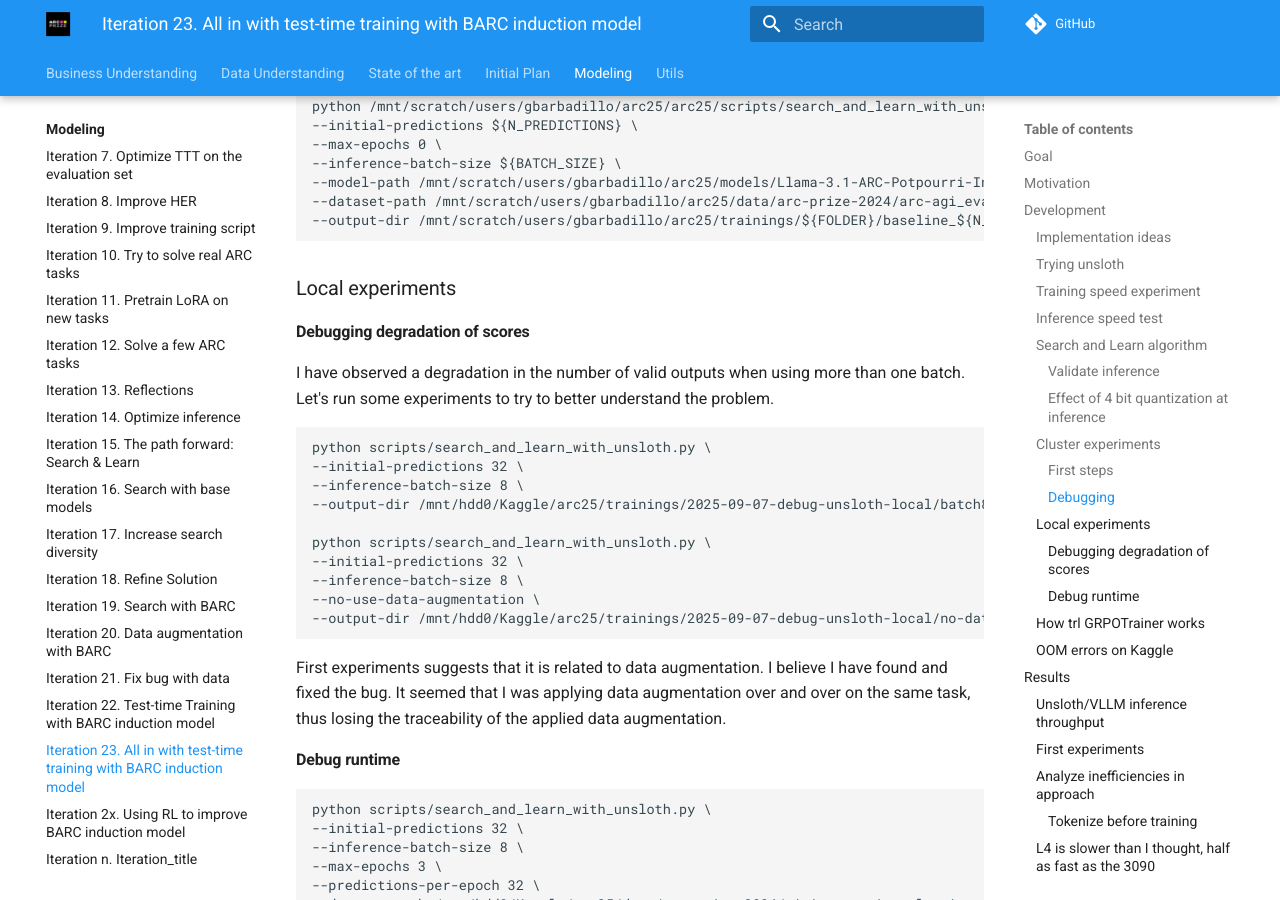
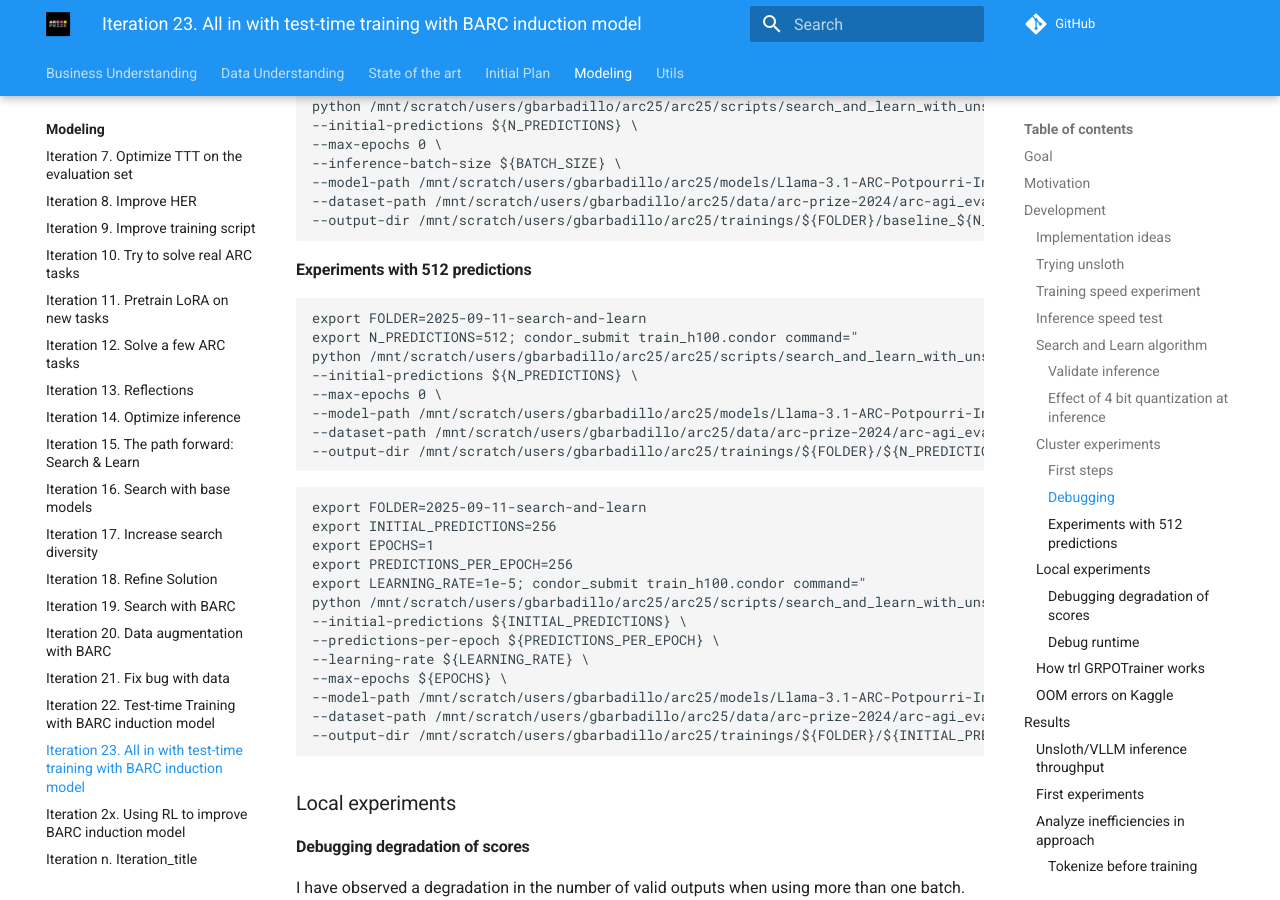
Before and after one commit to ironbar/arc25, an MkDocs documentation site: the page built from docs/modeling/Iteration_23_ttt_BARC_v2.md, in a window 1280 px wide and 900 px high, scrolled down 5534 px. Built offline with MkDocs 1.6.1 and Material for MkDocs 9.7.7, drawn with Linux system fonts in a browser that asks for light colours; comment, search, counter and statistics services are not loaded; some of the changed text lies outside the part shown.

Commit message:
proposed new experiments for the cluster

````diff
--- a/docs/modeling/Iteration_23_ttt_BARC_v2.md
+++ b/docs/modeling/Iteration_23_ttt_BARC_v2.md
@@ -258,6 +258,35 @@ python /mnt/scratch/users/gbarbadillo/arc25/arc25/scripts/search_and_learn_with_
 --model-path /mnt/scratch/users/gbarbadillo/arc25/models/Llama-3.1-ARC-Potpourri-Induction-8B \
 --dataset-path /mnt/scratch/users/gbarbadillo/arc25/data/arc-prize-2024/arc-agi_evaluation_challenges.json \
 --output-dir /mnt/scratch/users/gbarbadillo/arc25/trainings/${FOLDER}/baseline_${N_PREDICTIONS}preds_${BATCH_SIZE}batch" -append request_gpus=1 -append request_cpus=16
+```
+
+#### Experiments with 512 predictions
+
+```bash
+export FOLDER=2025-09-11-search-and-learn
+export N_PREDICTIONS=512; condor_submit train_h100.condor command="
+python /mnt/scratch/users/gbarbadillo/arc25/arc25/scripts/search_and_learn_with_unsloth.py \
+--initial-predictions ${N_PREDICTIONS} \
+--max-epochs 0 \
+--model-path /mnt/scratch/users/gbarbadillo/arc25/models/Llama-3.1-ARC-Potpourri-Induction-8B \
+--dataset-path /mnt/scratch/users/gbarbadillo/arc25/data/arc-prize-2024/arc-agi_evaluation_challenges.json \
+--output-dir /mnt/scratch/users/gbarbadillo/arc25/trainings/${FOLDER}/${N_PREDICTIONS}i_baseline" -append request_gpus=1 -append request_cpus=32
+```
+
+```bash
+export FOLDER=2025-09-11-search-and-learn
+export INITIAL_PREDICTIONS=256
+export EPOCHS=1
+export PREDICTIONS_PER_EPOCH=256
+export LEARNING_RATE=1e-5; condor_submit train_h100.condor command="
+python /mnt/scratch/users/gbarbadillo/arc25/arc25/scripts/search_and_learn_with_unsloth.py \
+--initial-predictions ${INITIAL_PREDICTIONS} \
+--predictions-per-epoch ${PREDICTIONS_PER_EPOCH} \
+--learning-rate ${LEARNING_RATE} \
+--max-epochs ${EPOCHS} \
+--model-path /mnt/scratch/users/gbarbadillo/arc25/models/Llama-3.1-ARC-Potpourri-Induction-8B \
+--dataset-path /mnt/scratch/users/gbarbadillo/arc25/data/arc-prize-2024/arc-agi_evaluation_challenges.json \
+--output-dir /mnt/scratch/users/gbarbadillo/arc25/trainings/${FOLDER}/${INITIAL_PREDICTIONS}i_${EPOCHS}x${PREDICTIONS_PER_EPOCH}_lr${LEARNING_RATE}" -append request_gpus=1 -append request_cpus=32
 ```
 
 ### Local experiments
@@ -554,3 +583,4 @@ Collecting flashinfer-python==0.2.5+cu124torch2.6`
   - [ ] Remove duplicates
   - [ ] Filter cases with lower scores (as I did)
   - [ ] How fast is inference compared to training?
+  - [ ] Train for multiple epochs
````
